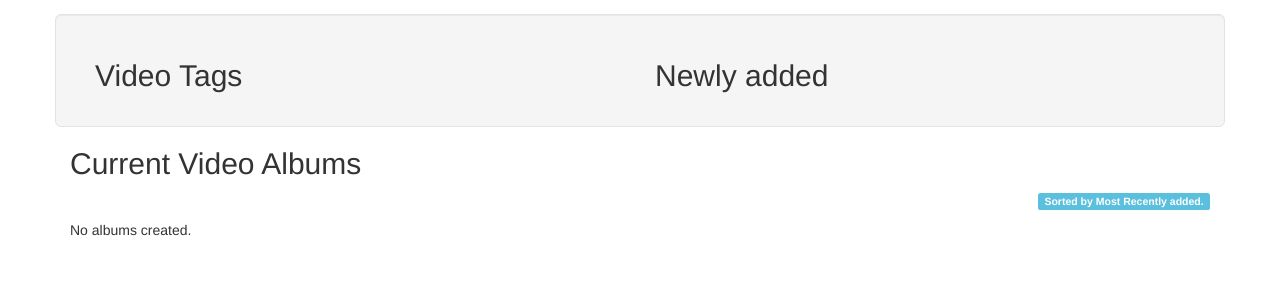
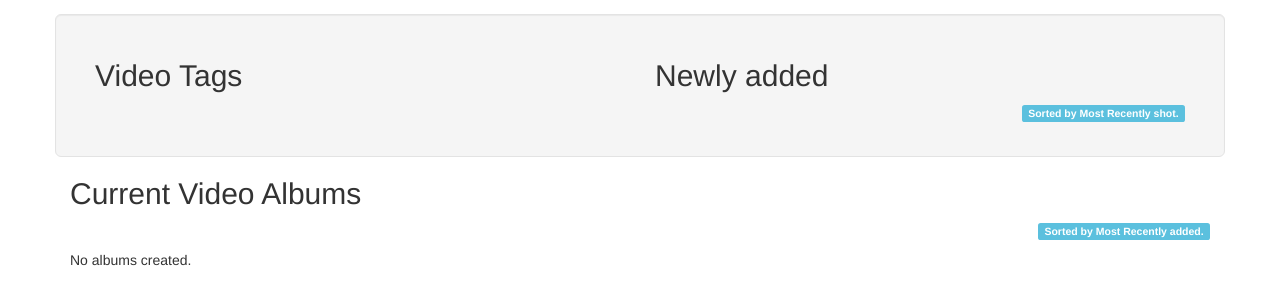
Before and after one commit to dtraleigh/my_video_gallery, a Django app: template templates/index.html in a window 1280 px wide. Shown: the part 51-356 px from the top of the page. Run offline with Django 3.2, Linux system fonts and the light colour scheme; the template is opened without the code that fills it, so the values that code supplies are empty; some libraries are stand-ins or nearby versions.

Commit message:
Added a sorted by label to the recently added section

```diff
--- a/templates/index.html
+++ b/templates/index.html
@@ -18,7 +18,7 @@
       {%endfor%}
     </div>
     <div class="col-sm-6 col-xs-12">
-      <h2>Newly added</h2>
+      <h2>Newly added</h2><p class="text-right"><span class="label label-info">Sorted by Most Recently shot.</span></p>
         {%for shot in most_recent%}
           {%if shot.get_cname == "video"%}
             <a href="/recent/video/{{shot.id}}">
--- a/video/views.py
+++ b/video/views.py
@@ -98,6 +98,7 @@ def main(request):
 
     all_shots = combine_and_sort(all_vr, all_videos)
 
+    # most_recent means the 6 most recently shot (not uploaded) files
     most_recent = all_shots[0:6]
 
     # We need the albums to be sorted by the videos within most recently added date_added
```
